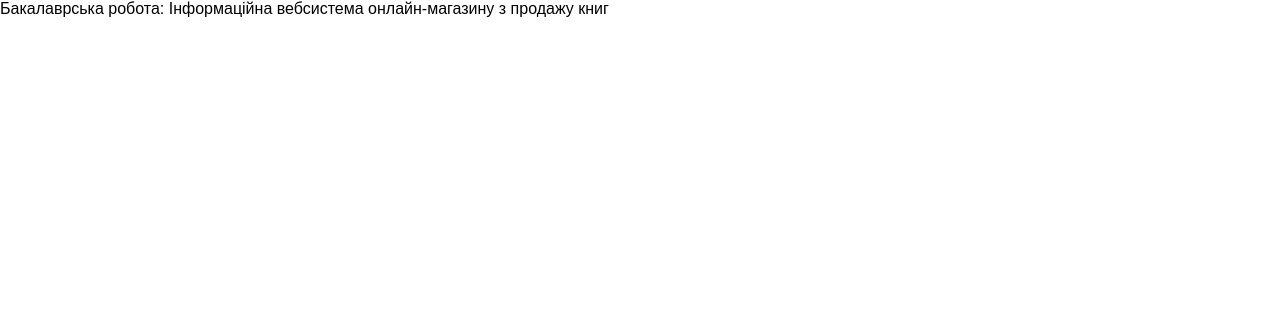
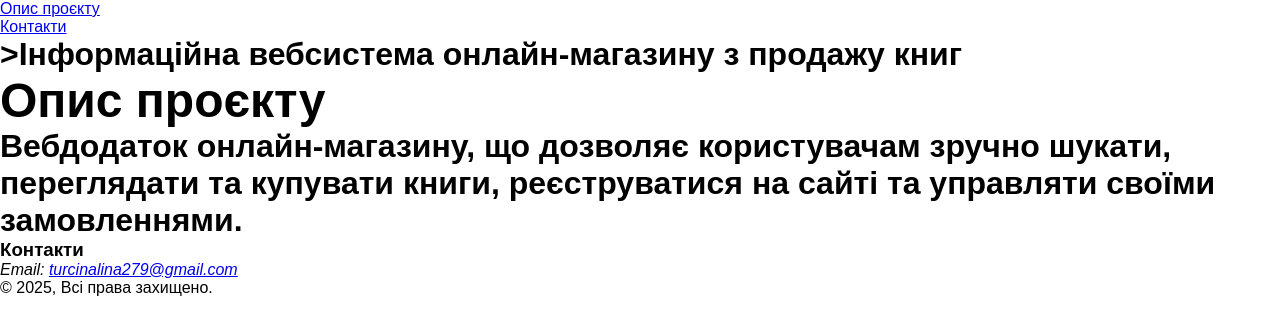
Before and after one commit to trcn-a/bachelor-landing, a plain HTML site: page index.html in a window 1280 px wide. Drawn offline with Linux system fonts and the light colour scheme.

Commit message:
add semantic HTML, ARIA, Schema.org and Open Graph

```diff
--- a/index.html
+++ b/index.html
@@ -1,5 +1,5 @@
 <!DOCTYPE html>
-<html lang="uk">
+<html itemscope itemtype="https://schema.org/WebPage" lang="uk">
 <head>
     <meta charset="UTF-8">
     <meta name="viewport" content="width=device-width, initial-scale=1.0">
@@ -7,6 +7,13 @@
     <meta name="keywords" content="бакалаврська робота, студентський проєкт, веброзробка" />
     <meta name="author" content="Турчин Аліна Дмитрівна" />
 
+    <!-- Open Graph -->
+    <meta content="Bookstore - Бакалаврська робота" property="og:title">
+    <meta content="Презентація вебсистеми для онлайн-магазину книг, що включає основні функціональні можливості. "
+          property="og:description">
+    <meta content="website" property="og:type">
+    <meta content="https://example.com/images/landing-preview.jpg" property="og:image"/>
+    <meta content="https://example.com" property="og:url"/>
 
     <title>Bookstore - Бакалаврська робота</title>
 
@@ -16,10 +23,48 @@
     <link rel="manifest" href="favicon/site.webmanifest">
     <link href="css/styles.css" rel="stylesheet">
 
+    <script type="application/ld+json">
+        {
+            "@context": "https://schema.org",
+            "@type": "WebPage",
+            "name": "Бакалаврська робота: Інформаційна вебсистема онлайн-магазину з продажу книг",
+            "description": "Цей вебсайт призначений для представлення бакалаврської роботи, яка охоплює розробку веб-додатку для онлайн-магазину книг.",
+            "publisher": {
+                "@type": "Person",
+                "name": "Турчин Аліна Дмитрівна"
+            }
+        }
+    </script>
+</head>
 
 
-</head>
-<body>
-Бакалаврська робота: Інформаційна вебсистема онлайн-магазину з продажу книг
-</body>
+<header role="banner">
+    <nav role="navigation" aria-label="Головна навігація">
+        <ul>
+            <li><a href="#description" aria-label="Перейти до опису проєкту">Опис проєкту</a></li>
+            <li><a href="#contact" aria-label="Перейти до контактної інформації">Контакти</a></li>
+        </ul>
+    </nav>
+</header>
+
+<main role="main">
+
+    <h1 id="main-heading">>Інформаційна вебсистема онлайн-магазину з продажу книг</>
+
+    <section id="description" aria-labelledby="project-description-heading">
+        <h2 id="project-description-heading">Опис проєкту</h2>
+        <p>
+            Вебдодаток онлайн-магазину, що дозволяє користувачам зручно шукати, переглядати та купувати книги,
+            реєструватися на сайті та управляти своїми замовленнями.
+        </p>
+    </section>
+</main>
+
+<footer role="contentinfo" id="contact" aria-labelledby="footer-contact-heading">
+    <h3 id="footer-contact-heading">Контакти</h3>
+    <address>
+        Email: <a href="mailto:turcinalina279@gmail.com"  aria-label="Написати листа на turcinalina279@gmail.com">turcinalina279@gmail.com</a>
+    </address>
+    <p>&copy; 2025, Всі права захищено.</p>
+</footer>
 </html>
```
